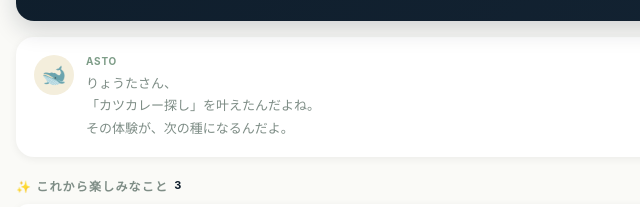
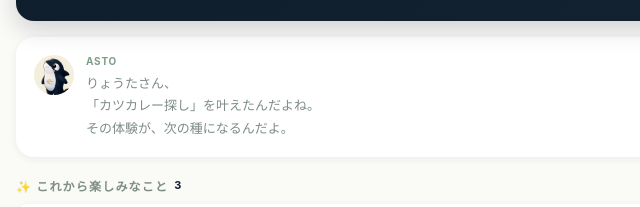
Before and after one commit to ryota0131-ship-it/astome-bot, a website: page public/calendar.html in a window 1280 px wide. Shown: the part 482-689 px from the top of the page, 0-640 px from the left. Drawn offline with Linux system fonts and the light colour scheme.

Commit message:
Update calendar.html

```diff
--- a/public/calendar.html
+++ b/public/calendar.html
@@ -523,7 +523,11 @@ function renderHome(data) {
   // ASTOのことば（動的）
   const astoMsg = getAstoMessage(data);
   html += `<div class="asto-word">
-    <div class="asto-icon-fallback">🐋</div>
+   <img src="/asto.png"
+
+     class="asto-icon"
+
+     alt="ASTO">
     <div class="asto-bubble">
       <div class="asto-name">ASTO</div>
       <div class="asto-text">${astoMsg.replace(/\n/g,'<br>')}</div>
```
